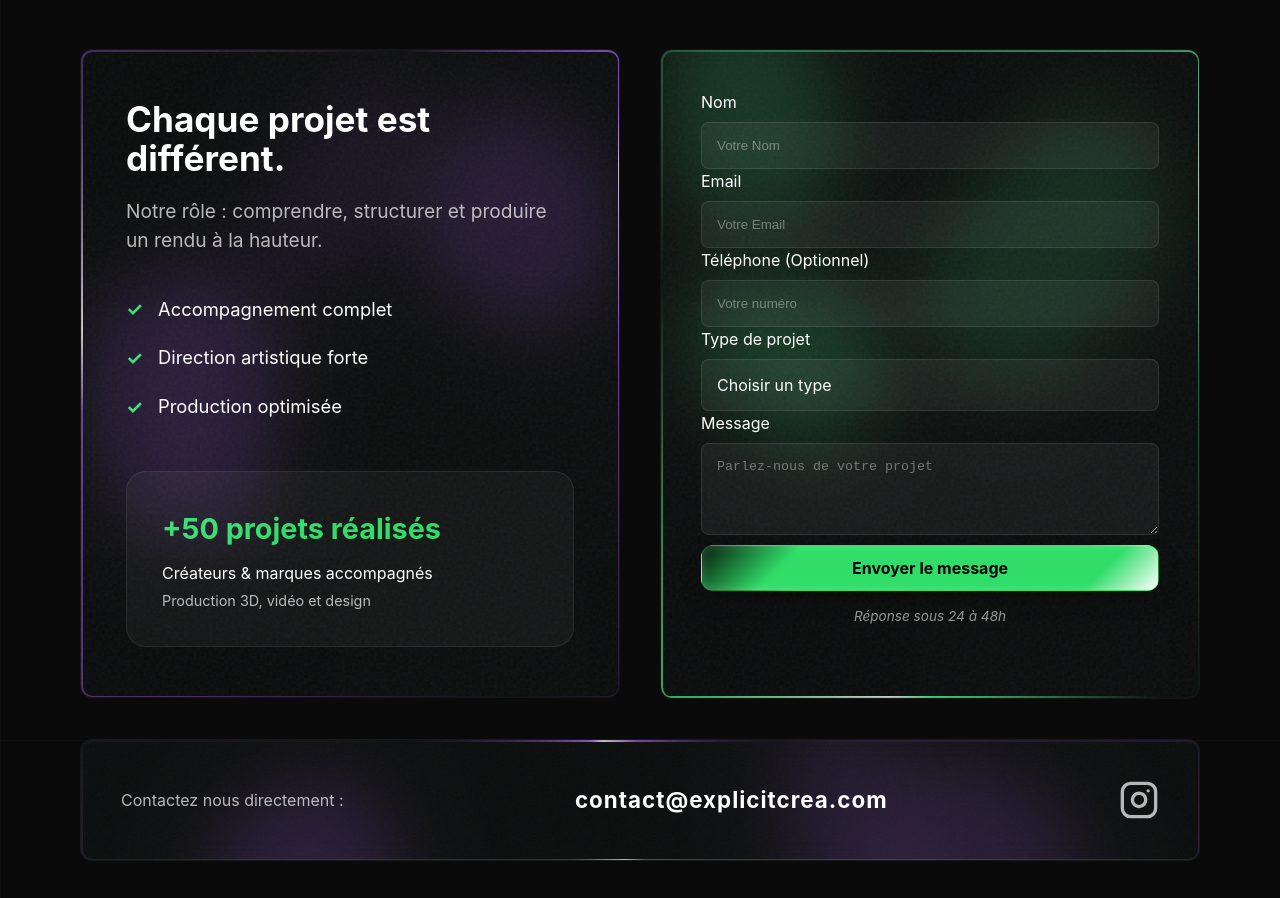
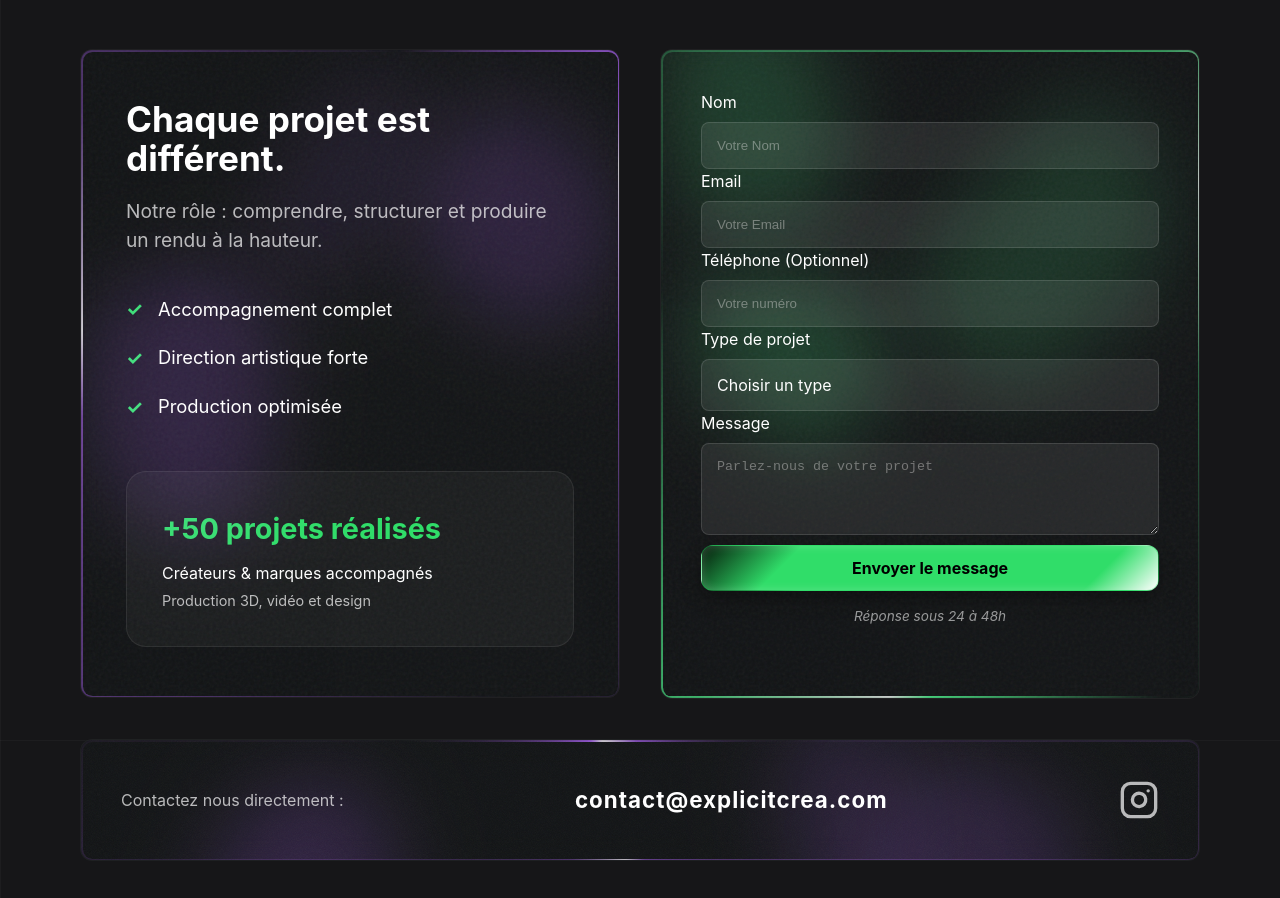
Before and after one commit to ExplicitCrea/Explicit, a React (Vite) app: page / in a window 1280 px wide. Shown: the part 3260-4158 px from the top of the page. Built offline with nearby package versions, Linux system fonts and the light colour scheme.

Commit message:
BG moins sombre

```diff
--- a/src/index.css
+++ b/src/index.css
@@ -1,12 +1,12 @@
 :root {
-  --bg-color: #0A0A0A;
+  --bg-color: #161618;
   --accent-green: #30DD69;
   --accent-violet: #634EFF;
   --text-primary: #FFFFFF;
   --text-secondary: rgba(255, 255, 255, 0.7);
-  --glass-bg: rgba(255, 255, 255, 0.05);
-  --glass-border: rgba(255, 255, 255, 0.1);
-  --glass-blur: 10px;
+  --glass-bg: rgba(255, 255, 255, 0.08);
+  --glass-border: rgba(255, 255, 255, 0.12);
+  --glass-blur: 12px;
 
   --font-main: 'Inter', system-ui, -apple-system, sans-serif;
 
@@ -37,8 +37,8 @@ body {
   overflow-x: hidden;
   background-color: var(--bg-color);
   background-image:
-    linear-gradient(rgba(255, 255, 255, 0.02) 1px, transparent 1px),
-    linear-gradient(90deg, rgba(255, 255, 255, 0.02) 1px, transparent 1px);
+    linear-gradient(rgba(255, 255, 255, 0.03) 1px, transparent 1px),
+    linear-gradient(90deg, rgba(255, 255, 255, 0.03) 1px, transparent 1px);
   background-size: 80px 80px;
   background-attachment: fixed;
 }
```
